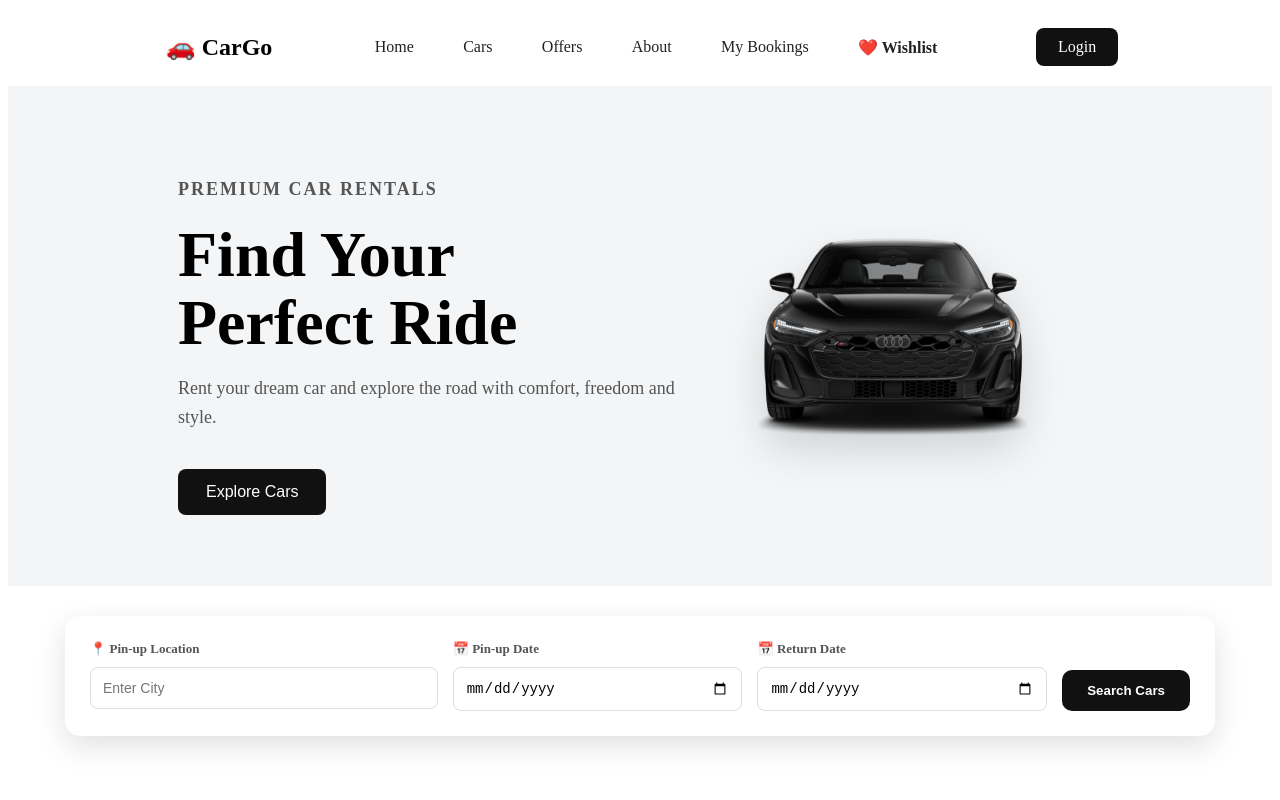
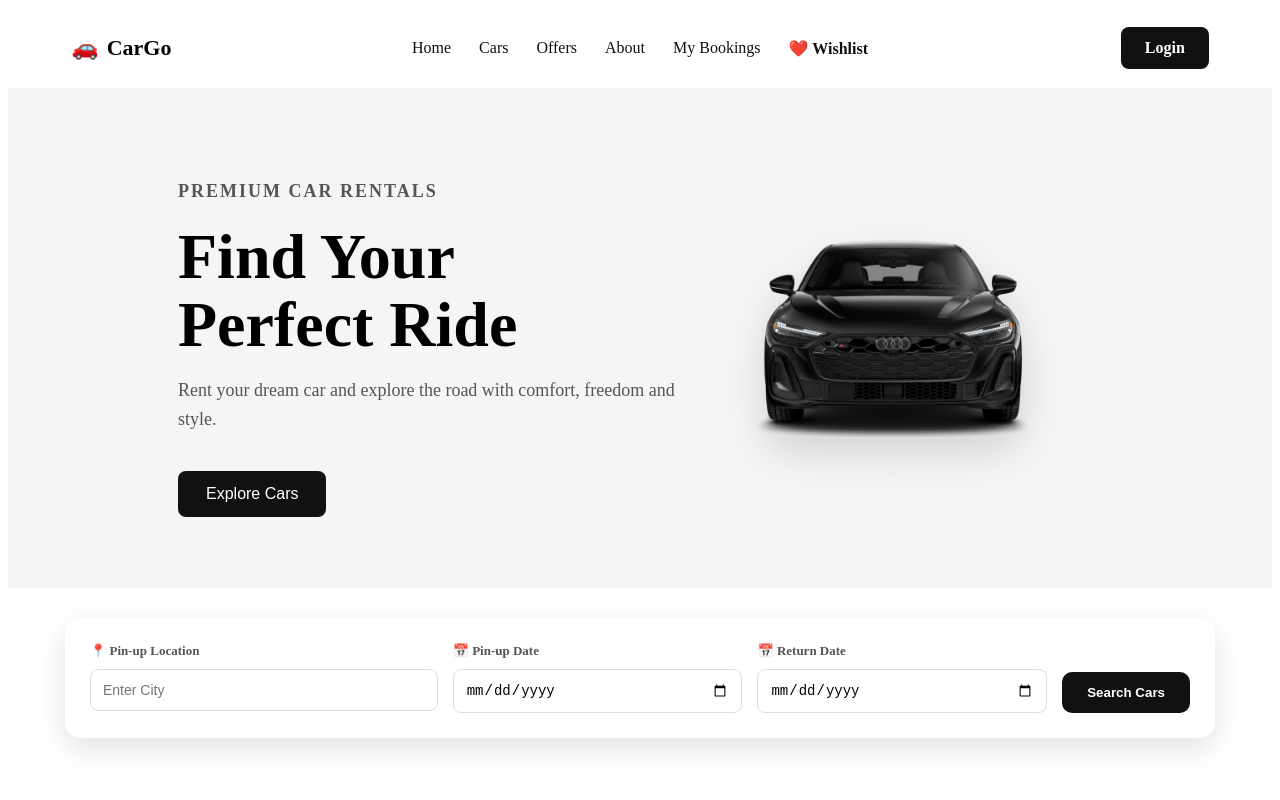
Before and after one commit to AravindNaik-45/CarGo-Car-Rental, a React (Vite) app: page / in a window 1280 px wide. Shown: the top 800 px of the page. Built offline with nearby package versions, Linux system fonts and the light colour scheme.

Commit message:
Protected info of booking

```diff
--- a/src/App.jsx
+++ b/src/App.jsx
@@ -9,6 +9,7 @@ import MyBooking from './Pages/MyBookings/MyBooking'
 import Favorites from './Pages/Favourite/Favorites'
 import Login from './Pages/Login/Login'
 import Register from './Pages/Register/Register'
+import ProtectedRoute from './Components/ProtectedRoute/ProtectedRoute'
 const App = () => {
   return (
     <BrowserRouter>
@@ -17,10 +18,26 @@ const App = () => {
       <Route path='/login' element={<Login/>}/>
       <Route path='/' element={<Home/>}/>
       <Route path='/cars/:id' element={<CarDetails/>}/>
-      <Route path='/booking/:id' element={<Booking/>}/>
-      <Route path='/booking-confirmation' element={<BookingConformation/>}/>
-      <Route path='/my-bookings' element={<MyBooking/>}/>
-      <Route path='/favorites' element={<Favorites/>}/>
+      <Route path='/booking/:id' element={
+        <ProtectedRoute>
+        <Booking/>
+        </ProtectedRoute>
+        }/>
+      <Route path='/booking-confirmation' element={
+        <ProtectedRoute>
+          <BookingConformation/>
+        </ProtectedRoute>
+          }/>
+      <Route path='/my-bookings' element={
+        <ProtectedRoute>
+        <MyBooking/>
+        </ProtectedRoute>
+        }/>
+      <Route path='/favorites' element={
+        <ProtectedRoute>
+          <Favorites/>
+        </ProtectedRoute>
+        }/>
       <Route path='/register' element={<Register/>}/>
     </Routes>
         <Footer/>
--- a/src/Components/Navbar/NavBar.css
+++ b/src/Components/Navbar/NavBar.css
@@ -1,45 +1,181 @@
-.navbar {
+/* MAIN NAVBAR */
+.cargo-navbar {
+  width: 100%;
+  min-height: 80px;
+  padding: 0 5%;
+  box-sizing: border-box;
+  display: grid;
+  /*LEFT       CENTER              RIGHT
+    Logo       Navigation          Login/Logout*/
+  grid-template-columns: 1fr auto 1fr;
+  align-items: center;
+  background-color: #ffffff;
+  position: relative;
+  z-index: 1000;
+}
+/* LOGO - LEFT */
+.cargo-navbar-logo {
+  justify-self: start;
   display: flex;
   align-items: center;
-  padding: 20px 60px;
-  justify-content: space-evenly;
-  background-color: white;
+  gap: 8px;
+  font-size: 22px;
+  font-weight: 700;
+  white-space: nowrap;
 }
-.logo {
+/* NAVIGATION - CENTER */
+.cargo-navbar-links {
+  justify-self: center;
   display: flex;
+  align-items: center;
   justify-content: center;
-    font-size: 24px;
-    font-weight: bold;
-    width: 10%;
+  gap: 28px;
 }
-.nav-links {
+.cargo-navbar-links a {
+  text-decoration: none;
+  color: #111111;
+  font-size: 16px;
+  font-weight: 500;
+  white-space: nowrap;
+  transition: color 0.3s ease;
+}
+.cargo-navbar-links a:hover {
+  color: #e63946;
+}
+/* WISHLIST */
+.cargo-navbar-wishlist {
+  font-weight: 600 !important;
+}
+/* DESKTOP LOGIN / LOGOUT */
+.cargo-navbar-action {
+  justify-self: end;
   display: flex;
-    justify-content: space-around;
-    width: 50%;
-    gap: 40px;
+  align-items: center;
 }
-.nav-links a {
+/* LOGIN */
+.cargo-navbar-login {
+  display: inline-block;
+  background-color: #111111;
+  color: #ffffff !important;
+  padding: 12px 24px;
+  border-radius: 8px;
+  font-size: 16px;
+  font-weight: 600;
   text-decoration: none;
-    color: #222;
 }
-.login-btn {
-    padding: 10px 22px;
-    justify-content: flex-end;
+/* LOGOUT */
+.cargo-navbar-logout {
   border: none;
-    text-decoration: none;
+  background-color: #111111;
+  color: #ffffff;
+  padding: 12px 24px;
   border-radius: 8px;
-    display: flex;
-    align-items: flex-end;
-    background-color: #111;
-    color: white;
+  font-size: 16px;
+  font-weight: 600;
+  cursor: pointer;
+  white-space: nowrap;
+}
+.cargo-navbar-login:hover,
+.cargo-navbar-logout:hover {
+  background-color: #333333;
+}
+/* MOBILE ACTION */
+.cargo-navbar-mobile-action {
+  display: none;
+}
+/* HAMBURGER BUTTON */
+.cargo-navbar-menu-btn {
+  display: none;
+  border: none;
+  background: transparent;
+  font-size: 28px;
   cursor: pointer;
 }
-.navbar-wishlist-link {
-  text-decoration: none;
-  color: #111111;
-  font-weight: 600;
-  transition: color 0.3s ease;
+/* TABLET */
+@media (max-width: 1000px) {
+  .cargo-navbar {
+    padding: 0 3%;
   }
-.navbar-wishlist-link:hover {
-  color: #e63946;
+  .cargo-navbar-links {
+    gap: 18px;
   }
+  .cargo-navbar-links a {
+    font-size: 14px;
+  }
+  .cargo-navbar-login,
+  .cargo-navbar-logout {
+    padding: 10px 16px;
+  }
+}
+/* MOBILE */
+@media (max-width: 700px) {
+  /* MAIN NAVBAR */
+  .cargo-navbar {
+    width: 100%;
+    min-height: 70px;
+    padding: 0 20px;
+    display: flex;
+    align-items: center;
+    justify-content: space-between;
+  }
+  /* LOGO */
+  .cargo-navbar-logo {
+    font-size: 21px;
+    justify-self: auto;
+  }
+  /* HAMBURGER */
+  .cargo-navbar-menu-btn {
+    display: block;
+    margin-left: auto;
+  }
+  /* HIDE DESKTOP LOGIN */
+  .cargo-navbar-action {
+    display: none;
+  }
+  /* MOBILE NAVIGATION */
+  .cargo-navbar-links {
+    display: none;
+    position: absolute;
+    top: 70px;
+    left: 0;
+    width: 100%;
+    box-sizing: border-box;
+    padding: 15px 20px 20px;
+    background-color: #ffffff;
+    flex-direction: column;
+    align-items: stretch;
+    gap: 0;
+    box-shadow: 0 8px 20px rgba(0, 0, 0, 0.12);
+  }
+  /* OPEN MOBILE MENU */
+  .cargo-navbar-links-open {
+    display: flex;
+  }
+  /* MOBILE LINKS */
+  .cargo-navbar-links a {
+    width: 100%;
+    box-sizing: border-box;
+    padding: 15px 10px;
+    font-size: 16px;
+    border-bottom: 1px solid #eeeeee;
+  }
+  /* MOBILE WISHLIST */
+  .cargo-navbar-wishlist {
+    border-bottom: 1px solid #eeeeee;
+  }
+  /* MOBILE LOGIN / LOGOUT */
+  .cargo-navbar-mobile-action {
+    display: block;
+    width: 100%;
+    margin-top: 15px;
+  }
+  .cargo-navbar-mobile-action .cargo-navbar-login {
+    display: block;
+    width: 100%;
+    box-sizing: border-box;
+    text-align: center;
+  }
+  .cargo-navbar-mobile-action .cargo-navbar-logout {
+    width: 100%;
+  }
+}
--- a/src/Components/Navbar/NavBar.jsx
+++ b/src/Components/Navbar/NavBar.jsx
@@ -1,22 +1,84 @@
-import "./NavBar.css"
+import { useState } from "react";
+import "./NavBar.css";
 import { Link } from "react-router-dom";
+
 const NavBar = () => {
-  return <>
-  <nav className='navbar'>
-    <div className='logo'>
-       🚗 CarGo
-    </div>
-    <div className='nav-links'>
-        <Link to="/">Home</Link>
-        <Link to="/cars">Cars</Link>
-        <Link to="/offers">Offers</Link>
-        <Link to="about">About</Link>
-        <Link to="/my-bookings">My Bookings</Link>
-        <Link to="/favorites" className="navbar-wishlist-link"> ❤️ Wishlist</Link>
-    </div>
-    <Link to="/login" className='login-btn'>Login</Link>
-  </nav>
-  </>
-}
-
-export default NavBar
+  const [isMenuOpen, setIsMenuOpen] = useState(false);
+  const isLoggedIn =
+    localStorage.getItem("cargoLoggedIn") === "true";
+  const handleLogout = () => {
+    localStorage.removeItem("cargoLoggedIn");
+    setIsMenuOpen(false);
+    window.location.href = "/login";
+  };
+  const closeMobileMenu = () => {
+    setIsMenuOpen(false);
+  };
+  return (
+    <nav className="cargo-navbar">
+      {/* LEFT - LOGO */}
+      <div className="cargo-navbar-logo">
+        🚗 <span>CarGo</span>
+      </div>
+      {/* CENTER - NAVIGATION LINKS */}
+      <div
+        className={
+          isMenuOpen
+            ? "cargo-navbar-links cargo-navbar-links-open"
+            : "cargo-navbar-links"
+        }>
+        <Link to="/" onClick={closeMobileMenu}> Home </Link>
+        <Link to="/cars" onClick={closeMobileMenu}> Cars </Link>
+        <Link to="/offers" onClick={closeMobileMenu}> Offers </Link>
+        <Link to="/about" onClick={closeMobileMenu}> About </Link>
+        <Link to="/my-bookings" onClick={closeMobileMenu}> My Bookings </Link>
+        <Link
+          to="/favorites"
+          className="cargo-navbar-wishlist"
+          onClick={closeMobileMenu}
+        > ❤️ Wishlist </Link>
+        {/* MOBILE LOGIN / LOGOUT */}
+        <div className="cargo-navbar-mobile-action">
+          {isLoggedIn ? (
+            <button
+              type="button"
+              className="cargo-navbar-logout"
+              onClick={handleLogout}
+            > Logout </button>
+          ) : (
+            <Link
+              to="/login"
+              className="cargo-navbar-login"
+              onClick={closeMobileMenu}
+            > Login </Link>
+          )}
+        </div>
+      </div>
+      {/* RIGHT - DESKTOP LOGIN / LOGOUT */}
+      <div className="cargo-navbar-action">
+        {isLoggedIn ? (
+          <button
+            type="button"
+            className="cargo-navbar-logout"
+            onClick={handleLogout}>Logout
+          </button>
+        ) : (
+          <Link
+            to="/login"
+            className="cargo-navbar-login"
+            onClick={closeMobileMenu}>Login
+          </Link>
+        )}
+      </div>
+      {/* MOBILE HAMBURGER */}
+      <button
+        type="button"
+        className="cargo-navbar-menu-btn"
+        onClick={() => setIsMenuOpen(!isMenuOpen)}
+        aria-label="Toggle navigation menu">
+        {isMenuOpen ? "✕" : "☰"}
+      </button>
+    </nav>
+  );
+};
+export default NavBar;
--- /dev/null
+++ b/src/Components/ProtectedRoute/ProtectedRoute.jsx
@@ -0,0 +1,12 @@
+import { Navigate } from "react-router-dom";
+
+const ProtectedRoute = ({children}) => {
+  const isLoggedIn =
+    localStorage.getItem("cargoLoggedIn") === "true";
+  if (!isLoggedIn) {
+    return <Navigate to="/login" replace />;
+  }
+  return  children;
+}
+
+export default ProtectedRoute
--- a/src/Pages/Login/Login.jsx
+++ b/src/Pages/Login/Login.jsx
@@ -39,6 +39,7 @@ const Login = () => {
         return;
       }
       // Login successful
+      localStorage.setItem("cargoLoggedIn", "true");
       alert("Login successful!");
       navigate("/");
     };
```
Also changed, not shown: src/Components/ProtectedRoute/ProtectedRoute.css (added). Lines whose indentation alone changed are shown as unchanged.
